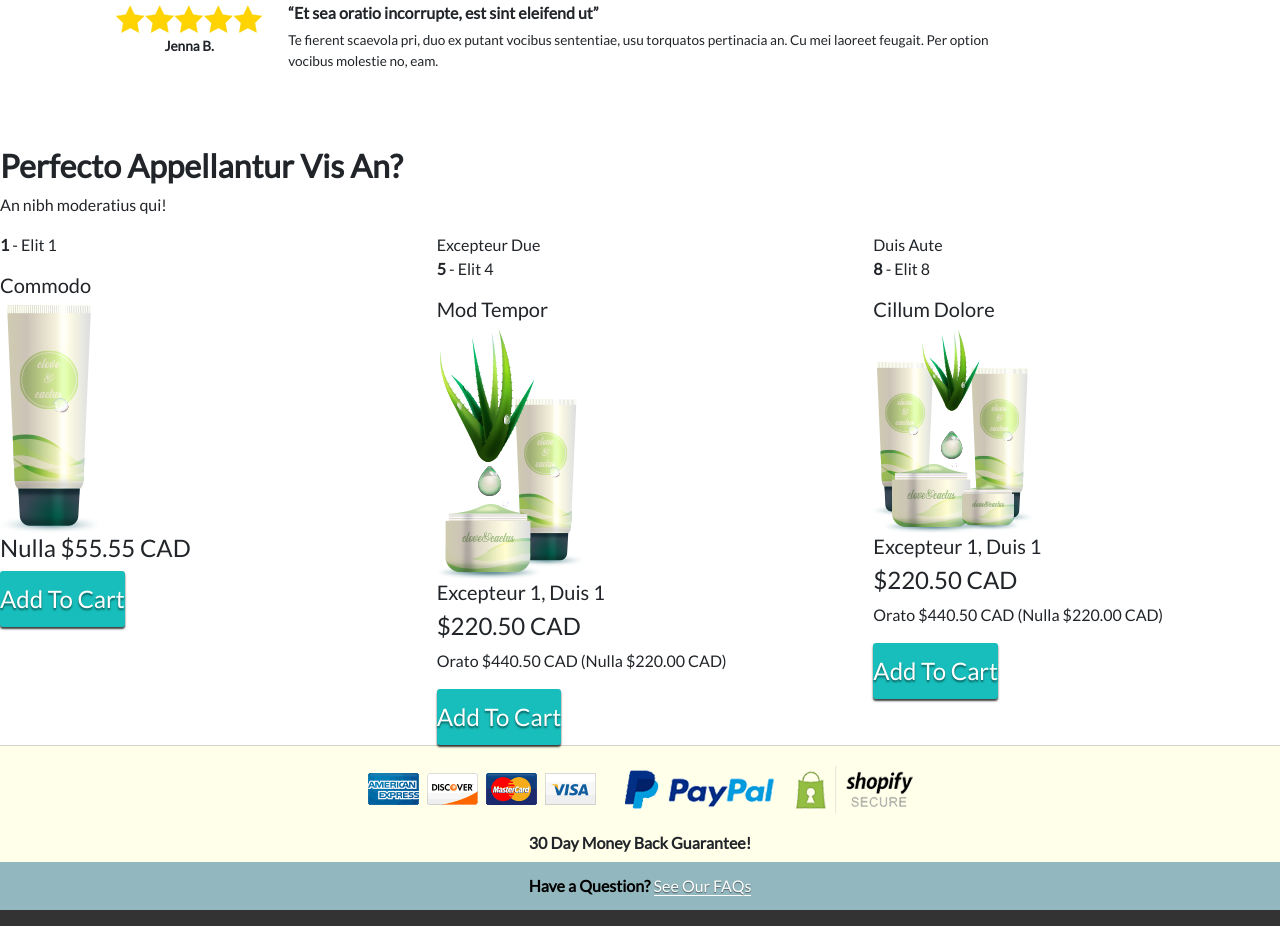
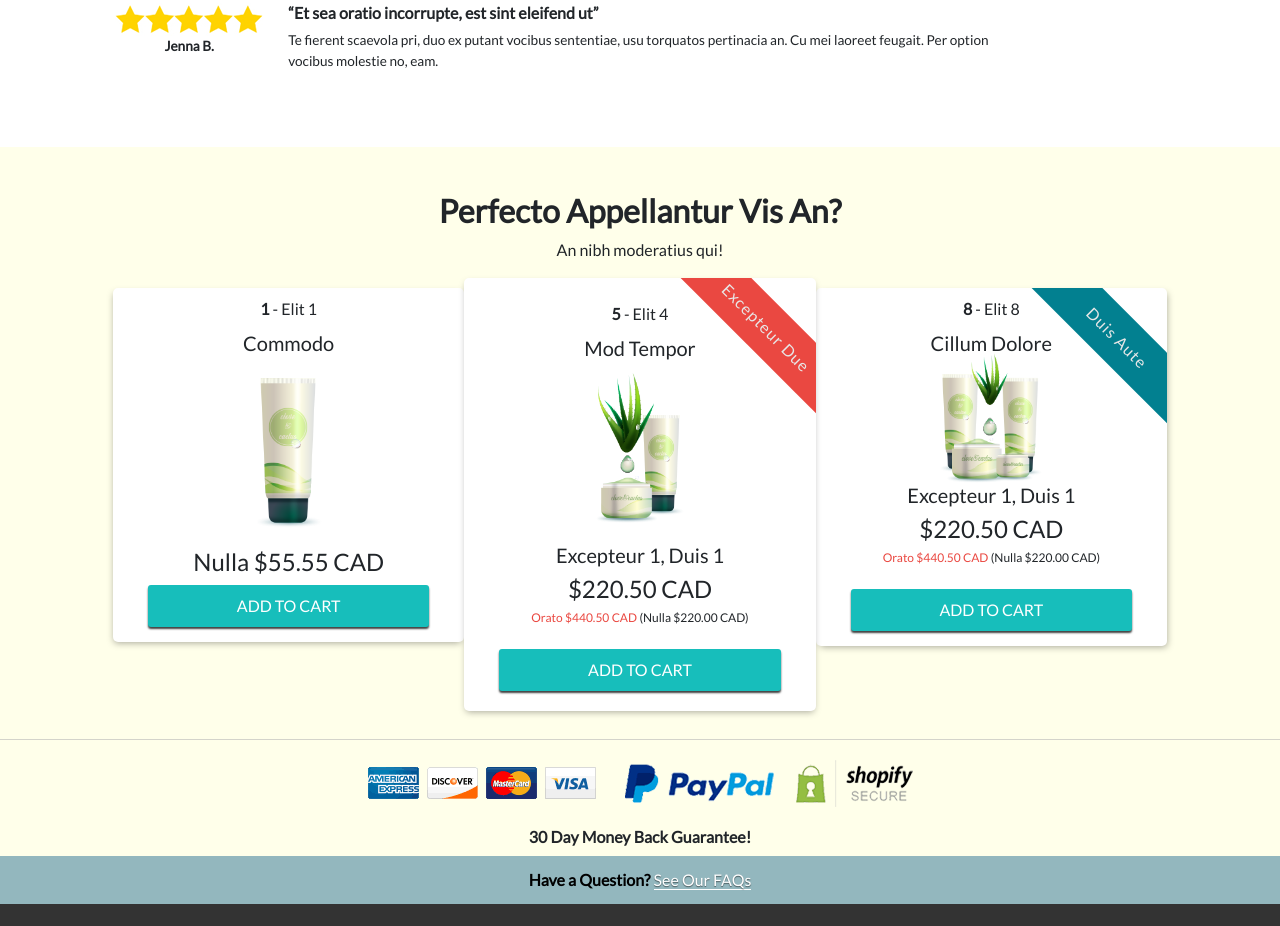
Before and after one commit to msanagu/adg, a website: page dist/index.html in a window 1280 px wide. Shown: the part 3165-4091 px from the top of the page. Drawn offline with nearby package versions, Linux system fonts and the light colour scheme.

Commit message:
Fixes missing product option styles

```diff
--- a/scss/_components.scss
+++ b/scss/_components.scss
@@ -35,6 +35,117 @@ body {
       &:focus {
         outline: none;
         border: 2px solid #bbbbbb;
+      }
+    }
+  }
+
+  // Product Options
+  .order-options {
+    background: #ffffea;
+    padding: 45px 10% 20px;
+    margin: 0 auto;
+    width: 100%;
+    text-align: center;
+
+    .order-options-header {
+      h2 {
+        text-align: center;
+        font-weight: 800;
+      }
+    }
+
+    .options {
+      .row {
+        margin-bottom: 0.5rem;
+
+        .option {
+          background: #fff;
+          border-radius: 5px;
+          line-height: 0.75rem;
+          padding: 0 10%;
+          overflow: hidden;
+
+          &.selected {
+            background: #cdf6e6;
+            border: 3px solid #1db278;
+
+            &:after {
+              content: "";
+              box-shadow: 0px 0px 15px 5px rgba(0, 0, 0, 0.2);
+            }
+          }
+
+          img {
+            height: 150px;
+            width: auto;
+            margin: 15px 0 20px;
+          }
+
+          .special-price {
+            font-size: 0.75rem;
+            margin-bottom: 25px;
+
+            span {
+              color: #ea4841;
+            }
+          }
+
+          .option-cta {
+            text-shadow: none;
+            text-transform: uppercase;
+            font-size: 1rem;
+            width: 80%;
+            padding: 15px 0;
+          }
+
+          &.option-1 {
+            box-shadow: -1px 3px 7px -2px rgba(0, 0, 0, 0.35);
+          }
+
+          &.option-1,
+          &.option-3 {
+            padding: 15px 0;
+            height: 85%;
+            transform: translateY(10px);
+          }
+
+          &.option-2 {
+            padding: 30px 0 20px;
+            box-shadow: 0px 3px 7px -2px rgba(0, 0, 0, 0.35);
+            z-index: 2;
+
+            .corner-ribbon {
+              background: #ea4841;
+              @include cornerRibbon;
+            }
+
+            img {
+              margin-top: 5px;
+            }
+          }
+
+          &.option-3 {
+            box-shadow: 2px 3px 7px -2px rgba(0, 0, 0, 0.35);
+
+            .corner-ribbon {
+              background: #028090;
+              @include cornerRibbon;
+            }
+
+            h5.headline-3 {
+              margin-top: 15px;
+            }
+
+            img {
+              margin-top: -10px;
+              height: 130px;
+            }
+
+            h5 {
+              margin-top: -20px;
+            }
+          }
+        }
       }
     }
   }
```
Also changed, not shown: dist/css/main.css, dist/js/cart.js.
